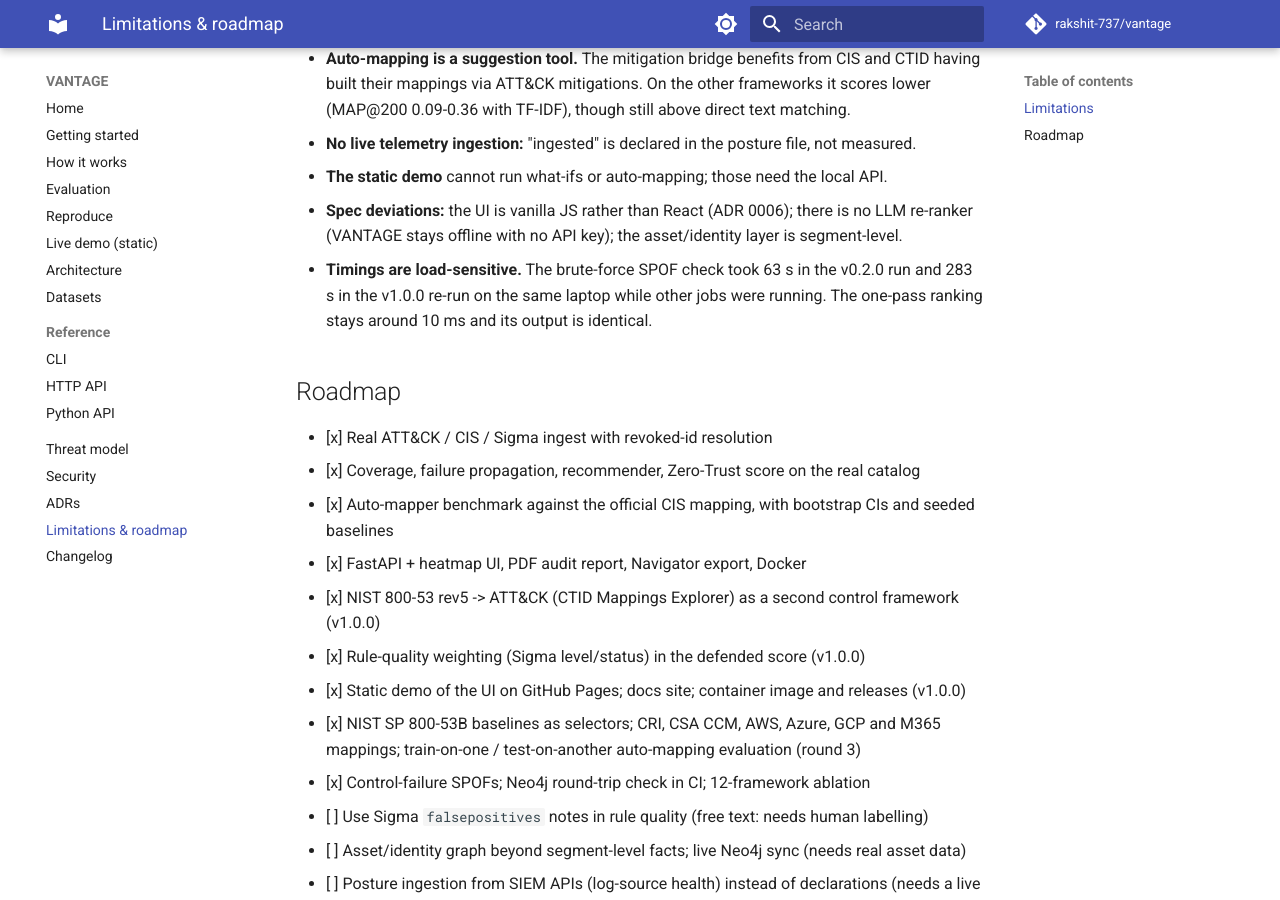
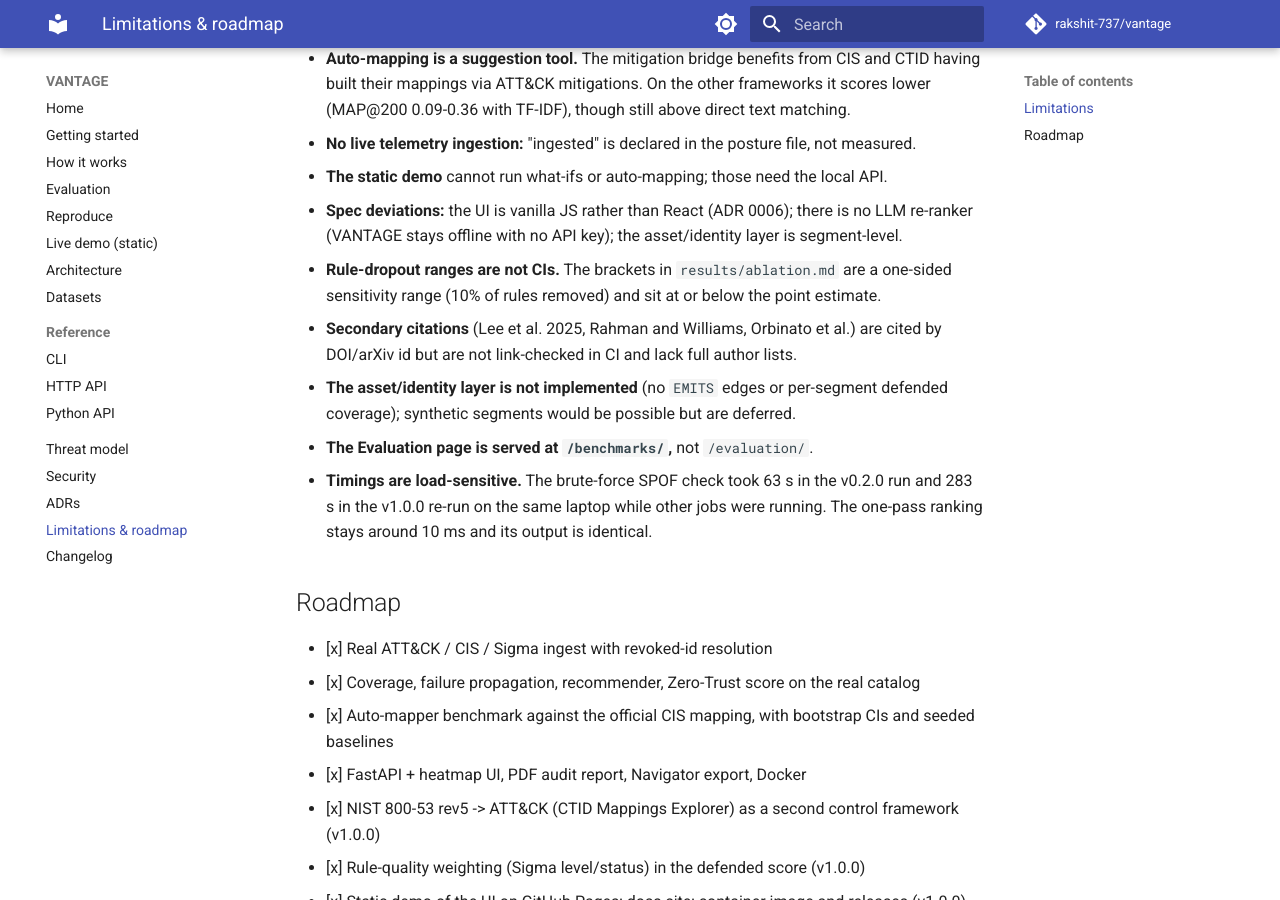
Before and after one commit to rakshit-737/vantage, an MkDocs documentation site: the page built from docs/limitations.md, in a window 1280 px wide and 900 px high, scrolled down 719 px. Built offline with MkDocs 1.6.1 and Material for MkDocs 9.7.7, drawn with Linux system fonts in a browser that asks for light colours; comment, search, counter and statistics services are not loaded.

Commit message:
chore(release): 1.1.0
Co-Authored-By: Claude Opus 5.5 <noreply@anthropic.com>

```diff
--- a/docs/limitations.md
+++ b/docs/limitations.md
@@ -26,6 +26,13 @@
 - **The static demo** cannot run what-ifs or auto-mapping; those need the local API.
 - **Spec deviations:** the UI is vanilla JS rather than React (ADR 0006); there is no LLM
   re-ranker (VANTAGE stays offline with no API key); the asset/identity layer is segment-level.
+- **Rule-dropout ranges are not CIs.** The brackets in `results/ablation.md` are a one-sided
+  sensitivity range (10% of rules removed) and sit at or below the point estimate.
+- **Secondary citations** (Lee et al. 2025, Rahman and Williams, Orbinato et al.) are cited by
+  DOI/arXiv id but are not link-checked in CI and lack full author lists.
+- **The asset/identity layer is not implemented** (no `EMITS` edges or per-segment defended
+  coverage); synthetic segments would be possible but are deferred.
+- **The Evaluation page is served at `/benchmarks/`,** not `/evaluation/`.
 - **Timings are load-sensitive.** The brute-force SPOF check took 63 s in the v0.2.0 run and
   283 s in the v1.0.0 re-run on the same laptop while other jobs were running. The one-pass
   ranking stays around 10 ms and its output is identical.
--- a/vantage/__init__.py
+++ b/vantage/__init__.py
@@ -1,2 +1,2 @@
 """VANTAGE: control -> detection -> ATT&CK coverage graph and Zero-Trust posture engine."""
-__version__ = "1.0.0"
+__version__ = "1.1.0"
```
Also changed, not shown: CHANGELOG.md (+4 -0 lines), README.md (+1 -1 lines), results/ablation.md (+1 -1 lines), 2 other files.
